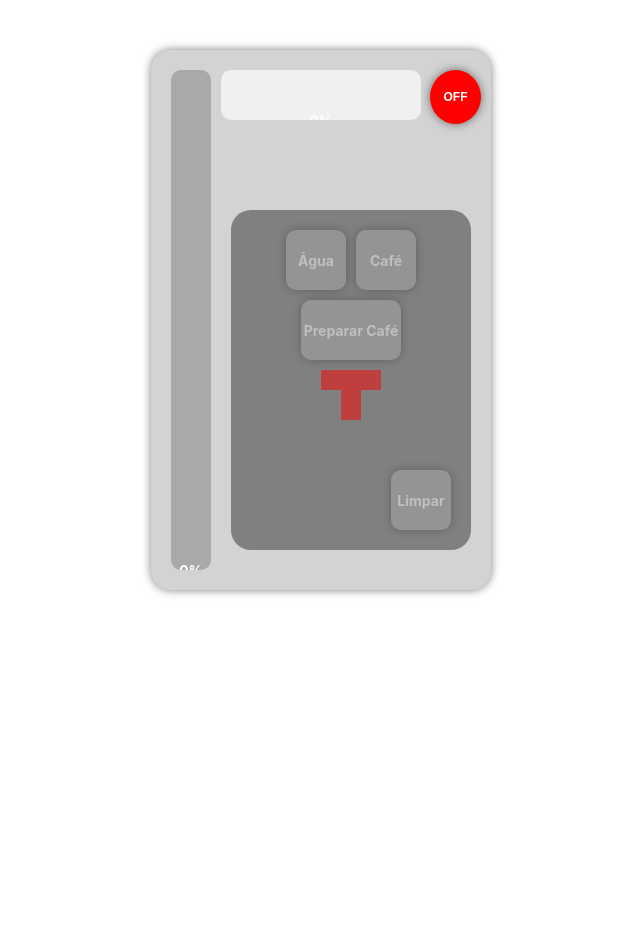
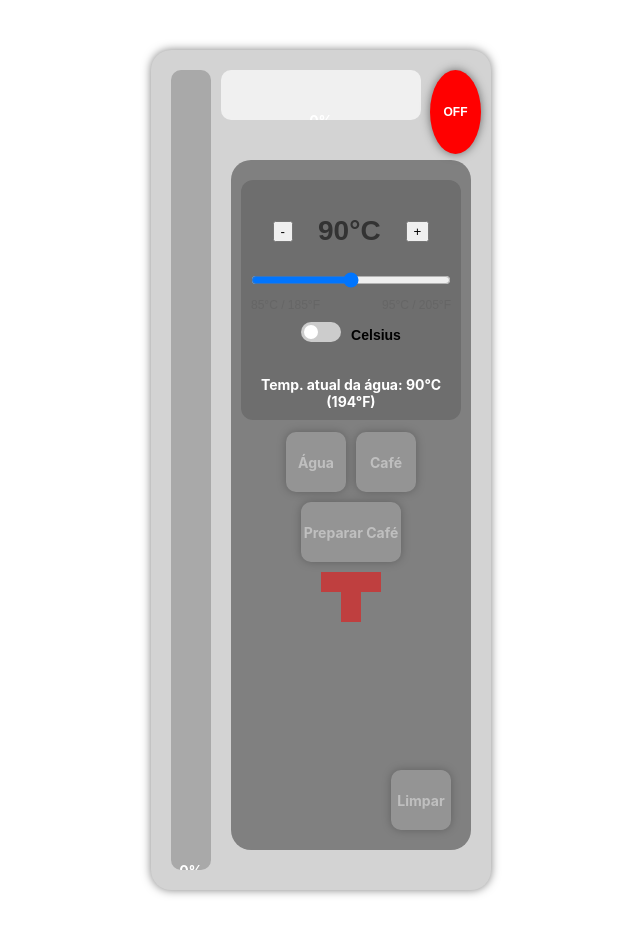
Before and after one commit to guilhermesmoreira/cafeteira, a React (Create React App) app: page /cafeteira1 in a window 1280 px wide. Shown: the top 934 px of the page, without its empty margins (319-959 px from the left). Before the commit the page ends 800 px from the top, so only its background shows below. Built offline with nearby package versions, Linux system fonts and the light colour scheme.

Commit message:
Cafeteira 01 Parte 3

```diff
--- /dev/null
+++ b/src/components/CronometroCafe.js
@@ -0,0 +1,48 @@
+import React, { useEffect, useState } from "react";
+import styles from "./CronometroCafe.module.css";
+
+const CronometroCafe = ({ tempoTotal }) => {
+  const [segundosRestantes, setSegundosRestantes] = useState(tempoTotal);
+
+  useEffect(() => {
+    setSegundosRestantes(tempoTotal);
+    if (tempoTotal <= 0) return;
+
+    const intervalo = setInterval(() => {
+      setSegundosRestantes((prev) => {
+        if (prev <= 1) {
+          clearInterval(intervalo);
+          return 0;
+        }
+        return prev - 1;
+      });
+    }, 1000);
+
+    return () => clearInterval(intervalo);
+  }, [tempoTotal]);
+
+  const minutos = Math.floor(segundosRestantes / 60);
+  const segundos = segundosRestantes % 60;
+
+  const anguloMinuto = (360 * minutos) / 60;
+  const anguloSegundo = (360 * segundos) / 60;
+
+  return (
+    <div className={styles.cronometroContainer}>
+      <div className={styles.relogio}>
+        <div className={styles.ponteiroMinuto} style={{ transform: `rotate(${anguloMinuto}deg)` }} />
+        <div className={styles.ponteiroSegundo} style={{ transform: `rotate(${anguloSegundo}deg)` }} />
+        <div className={styles.numeroCentral}>
+          {segundosRestantes}s
+        </div>
+        <div className={styles.marcadores}>
+          {[...Array(12)].map((_, i) => (
+            <div key={i} className={styles.marcador} style={{ transform: `rotate(${i * 30}deg)` }} />
+          ))}
+        </div>
+      </div>
+    </div>
+  );
+};
+
+export default CronometroCafe;
--- /dev/null
+++ b/src/components/SliderTemperatura.js
@@ -0,0 +1,58 @@
+import React, { useState } from "react";
+import styles from "./SliderTemperatura.module.css";
+
+const SliderTemperatura = () => {
+  const [temperatura, setTemperatura] = useState(90);
+  const [modoCelsius, setModoCelsius] = useState(true);
+
+  const temperaturaMin = 85;
+  const temperaturaMax = 95;
+
+  const alterarTemperatura = (valor) => {
+    const novaTemp = Math.max(temperaturaMin, Math.min(temperaturaMax, valor));
+    setTemperatura(novaTemp);
+  };
+
+  const alternarUnidade = () => {
+    setModoCelsius(!modoCelsius);
+  };
+
+  const mostrarTemperatura = () => {
+    if (modoCelsius) return `${temperatura}°C`;
+    return `${Math.round(temperatura * 9 / 5 + 32)}°F`;
+  };
+
+  return (
+    <div className={styles.sliderContainer}>
+      <div className={styles.topo}>
+        <button onClick={() => alterarTemperatura(temperatura - 1)}>-</button>
+        <span className={styles.valor}>{mostrarTemperatura()}</span>
+        <button onClick={() => alterarTemperatura(temperatura + 1)}>+</button>
+      </div>
+
+      <input
+        type="range"
+        min={temperaturaMin}
+        max={temperaturaMax}
+        value={temperatura}
+        onChange={(e) => alterarTemperatura(parseInt(e.target.value))}
+        className={styles.slider}
+      />
+
+      <div className={styles.legenda}>
+        <span>85°C / 185°F</span>
+        <span>95°C / 205°F</span>
+      </div>
+
+      <div className={styles.switchContainer}>
+        <label className={styles.switch}>
+          <input type="checkbox" checked={!modoCelsius} onChange={alternarUnidade} />
+          <span className={styles.sliderSwitch}></span>
+        </label>
+        <span className={styles.unidade}>{modoCelsius ? "Celsius" : "Fahrenheit"}</span>
+      </div>
+    </div>
+  );
+};
+
+export default SliderTemperatura;
--- /dev/null
+++ b/src/components/SliderTemperatura.module.css
@@ -0,0 +1,90 @@
+.sliderContainer {
+    display: flex;
+    flex-direction: column;
+    align-items: center;
+    margin: 20px 0;
+    font-family: Arial, sans-serif;
+  }
+
+  .topo {
+    display: flex;
+    align-items: center;
+    gap: 15px;
+    margin-bottom: 10px;
+  }
+
+  .valor {
+    font-size: 28px;
+    font-weight: bold;
+    background-color: transparent;
+    color: #333;
+    padding: 5px 10px;
+  }
+
+  .slider {
+    width: 200px;
+    margin: 10px 0;
+  }
+
+  .legenda {
+    display: flex;
+    justify-content: space-between;
+    width: 200px;
+    font-size: 12px;
+    color: #666;
+  }
+
+  .switchContainer {
+    display: flex;
+    align-items: center;
+    gap: 10px;
+    margin-top: 10px;
+  }
+
+  .switch {
+    position: relative;
+    display: inline-block;
+    width: 40px;
+    height: 20px;
+  }
+
+  .switch input {
+    opacity: 0;
+    width: 0;
+    height: 0;
+  }
+
+  .sliderSwitch {
+    position: absolute;
+    cursor: pointer;
+    top: 0; left: 0;
+    right: 0; bottom: 0;
+    background-color: #ccc;
+    border-radius: 34px;
+    transition: .4s;
+  }
+
+  .sliderSwitch:before {
+    position: absolute;
+    content: "";
+    height: 14px;
+    width: 14px;
+    left: 3px;
+    bottom: 3px;
+    background-color: white;
+    border-radius: 50%;
+    transition: .4s;
+  }
+
+  input:checked + .sliderSwitch {
+    background-color: #2196F3;
+  }
+
+  input:checked + .sliderSwitch:before {
+    transform: translateX(20px);
+  }
+
+  .unidade {
+    font-size: 14px;
+    font-weight: bold;
+  }
--- a/src/paginas/cafeteira1/Cafeteira.js
+++ b/src/paginas/cafeteira1/Cafeteira.js
@@ -1,7 +1,9 @@
 import React, { useState, useEffect } from "react";
-import style from "./Cafeteira.module.css"; // Importando o CSS Module
+import style from "./Cafeteira.module.css";
 import somCafePronto from '../../assets/somCafePronto.wav';
 import somLimpar from '../../assets/somLimpar.wav';
+import SliderTemperatura from "../../components/SliderTemperatura";
+import CronometroCafe from "../../components/CronometroCafe";
 
 const Cafeteira = () => {
   const [agua, setAgua] = useState(0);
@@ -13,14 +15,15 @@ const Cafeteira = () => {
   const [corAgua, setCorAgua] = useState("#00bfff");
   const [mensagem, setMensagem] = useState("");
   const [cafeServido, setCafeServido] = useState(false);
-  const [isVibrating, setIsVibrating] = useState(false); // Novo estado para vibração
+  const [isVibrating, setIsVibrating] = useState(false);
+  const [temperatura, setTemperatura] = useState(90);
+  const [tempoCronometro, setTempoCronometro] = useState(0);
 
-  // Lógica de preenchimento automático da água
   useEffect(() => {
     let intervalo;
     if (preenchendoAgua && agua < 100) {
       intervalo = setInterval(() => {
-        setAgua((prevAgua) => prevAgua + 1);
+        setAgua((prev) => prev + 1);
       }, 100);
     } else if (agua >= 100) {
       setPreenchendoAgua(false);
@@ -28,12 +31,11 @@ const Cafeteira = () => {
     return () => clearInterval(intervalo);
   }, [preenchendoAgua, agua]);
 
-  // Lógica de preenchimento automático do café
   useEffect(() => {
     let intervalo;
     if (preenchendoCafe && cafe < 100) {
       intervalo = setInterval(() => {
-        setCafe((prevCafe) => prevCafe + 1);
+        setCafe((prev) => prev + 1);
       }, 100);
     } else if (cafe >= 100) {
       setPreenchendoCafe(false);
@@ -41,13 +43,12 @@ const Cafeteira = () => {
     return () => clearInterval(intervalo);
   }, [preenchendoCafe, cafe]);
 
-  // Lógica para mudança de cor da água, mensagem e vibração
   useEffect(() => {
     if (cafePronto) {
       setMensagem("Preparando Café...");
 
       const inicio = Date.now();
-      const duracao = 4000;
+      const duracao = (15 - (temperatura - 85)) * 1000;
 
       const intervalo = setInterval(() => {
         const tempoDecorrido = Date.now() - inicio;
@@ -64,8 +65,8 @@ const Cafeteira = () => {
           clearInterval(intervalo);
           setMensagem("Café Pronto!");
           tocarSom(somCafePronto);
-          setIsVibrating(true); // Ativa a vibração
-          setTimeout(() => setIsVibrating(false), 500); // Desativa após 0,5 segundos
+          setIsVibrating(true);
+          setTimeout(() => setIsVibrating(false), 500);
         }
       }, 50);
 
@@ -74,7 +75,7 @@ const Cafeteira = () => {
       setCorAgua("#00bfff");
       setMensagem("");
     }
-  }, [cafePronto]);
+  }, [cafePronto, temperatura]);
 
   const ligarDesligar = () => {
     if (ligada) {
@@ -114,13 +115,14 @@ const Cafeteira = () => {
 
   const prepararCafe = () => {
     if (ligada && agua === 100 && cafe === 100) {
+      const duracaoSegundos = 15 - (temperatura - 85);
+      setTempoCronometro(duracaoSegundos);
       setCafePronto(true);
     }
   };
 
   const servirCafe = () => {
     if (!cafePronto) return;
-
     setCafeServido(true);
     setMensagem('Café Servido!');
   };
@@ -130,14 +132,16 @@ const Cafeteira = () => {
     audio.play();
   };
 
+
+
   return (
     <div className={`${style.cafeteira} ${isVibrating ? style.vibrateEffect : ''}`}>
-      {/* Container do café */}
       <div className={style.containerCafe}>
         <div className={style.barraCafe} style={{ height: `${cafe}%` }}>
           <span className={style.porcentagem}>{cafe}%</span>
         </div>
       </div>
+
       {mensagem && <div className={style.mensagem}>{mensagem}</div>}
 
       <div className={style.base}>
@@ -148,51 +152,55 @@ const Cafeteira = () => {
           <span className={style.porcentagem}>{agua}%</span>
         </div>
       </div>
+
       <div className={style.corpo}>
+        <div className={style.secaoControle}>
+          <SliderTemperatura temperatura={temperatura} setTemperatura={setTemperatura} />
+          {cafePronto && tempoCronometro > 0 && (
+            <CronometroCafe tempoTotal={tempoCronometro} />
+          )}
+          <div className={style.temperaturaAtual}>
+            Temp. atual da água: {temperatura}°C ({Math.round(temperatura * 9 / 5 + 32)}°F)
+          </div>
+        </div>
+
         <div className={style.botoes}>
           <div className={style.botoesSuperiores}>
             <div
-              className={`${style.botaoAgua} ${
-                !ligada ? style.desativado : ""
-              }`}
+              className={`${style.botaoAgua} ${!ligada ? style.desativado : ""}`}
               onClick={adicionarAgua}
             >
               {preenchendoAgua ? "Pausar" : "Água"}
             </div>
             <div
-              className={`${style.botaoCafe} ${
-                !ligada ? style.desativado : ""
-              }`}
+              className={`${style.botaoCafe} ${!ligada ? style.desativado : ""}`}
               onClick={adicionarCafe}
             >
               {preenchendoCafe ? "Pausar" : "Café"}
             </div>
           </div>
+
           <div
-            className={`${style.botaoPreparar} ${
-              !ligada || agua < 100 || cafe < 100 ? style.desativado : ""
-            }`}
+            className={`${style.botaoPreparar} ${(!ligada || agua < 100 || cafe < 100) ? style.desativado : ""}`}
             onClick={prepararCafe}
           >
             Preparar Café
           </div>
+
           <div
-            className={`${style.alavanca} ${
-              !cafePronto ? style.desativado : ""
-            }`}
+            className={`${style.alavanca} ${!cafePronto ? style.desativado : ""}`}
             onClick={servirCafe}
           >
             <div className={style.tracoHorizontal}></div>
             <div className={style.tracoVertical}></div>
           </div>
         </div>
-        <div
-          className={`${style.botaoLimpar} ${!ligada ? style.desativado : ""}`}
-          onClick={limpar}
-        >
+
+        <div className={`${style.botaoLimpar} ${!ligada ? style.desativado : ""}`} onClick={limpar}>
           Limpar
         </div>
       </div>
+
       <button
         className={`${style.botaoLigar} ${ligada ? style.ligado : ""}`}
         onClick={ligarDesligar}
--- a/src/paginas/cafeteira1/Cafeteira.module.css
+++ b/src/paginas/cafeteira1/Cafeteira.module.css
@@ -1,7 +1,7 @@
 .cafeteira {
   position: relative;
   width: 300px;
-  height: 500px;
+  height: 800px;
   margin: 50px auto;
   background-color: #d3d3d3;
   border-radius: 20px;
@@ -88,7 +88,7 @@
   transform: translateX(-50%);
   bottom: 20px;
   width: 200px;
-  height: 300px;
+  height: 650px;
   background-color: #808080;
   border-radius: 20px;
   display: flex;
@@ -289,3 +289,22 @@
 .vibrateEffect {
   animation: vibrate 0.5s ease-in-out;
 }
+
+.temperaturaAtual {
+  font-size: 14px;
+  color: white;
+  font-weight: bold;
+  margin-top: 8px;
+  text-align: center;
+}
+
+.secaoControle {
+  width: 100%;
+  background-color: #6e6e6e;
+  padding: 10px;
+  border-radius: 12px;
+  margin-bottom: 12px;
+  display: flex;
+  flex-direction: column;
+  align-items: center;
+}
```
Also changed, not shown: src/components/CronometroCafe.module.css (added, +64 -0 lines).
